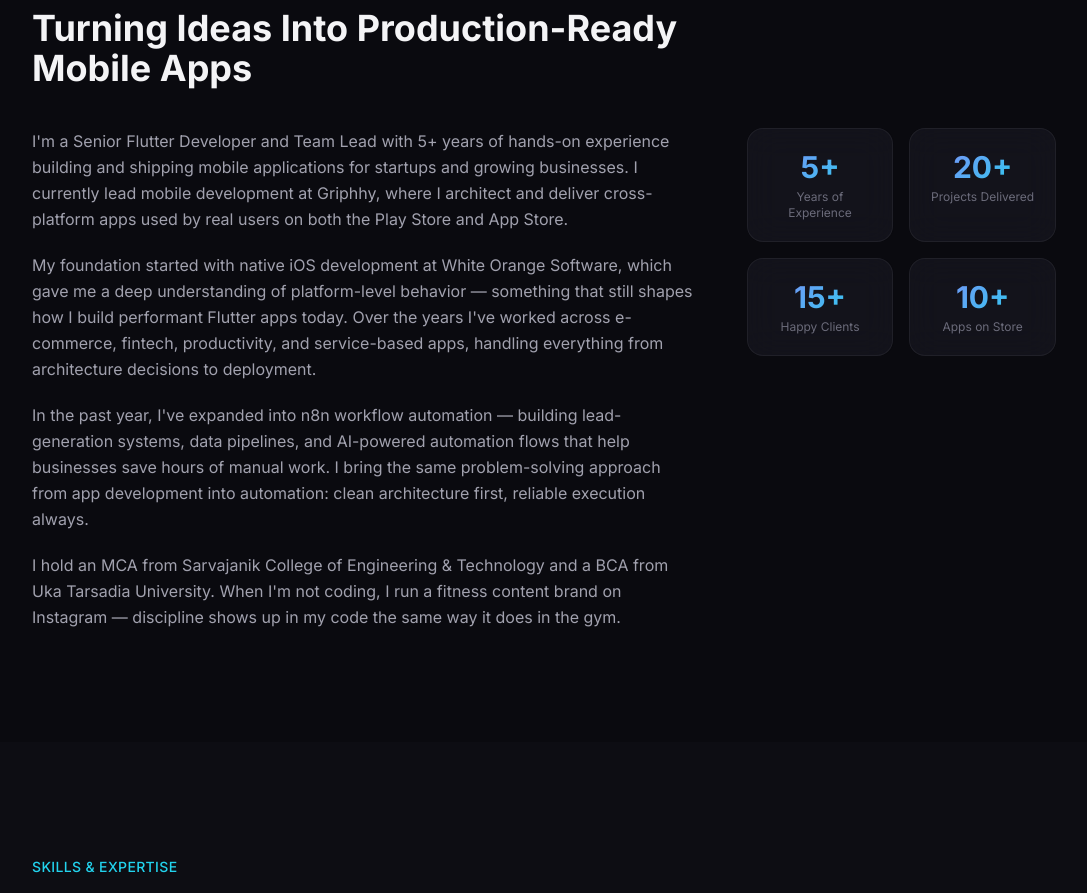
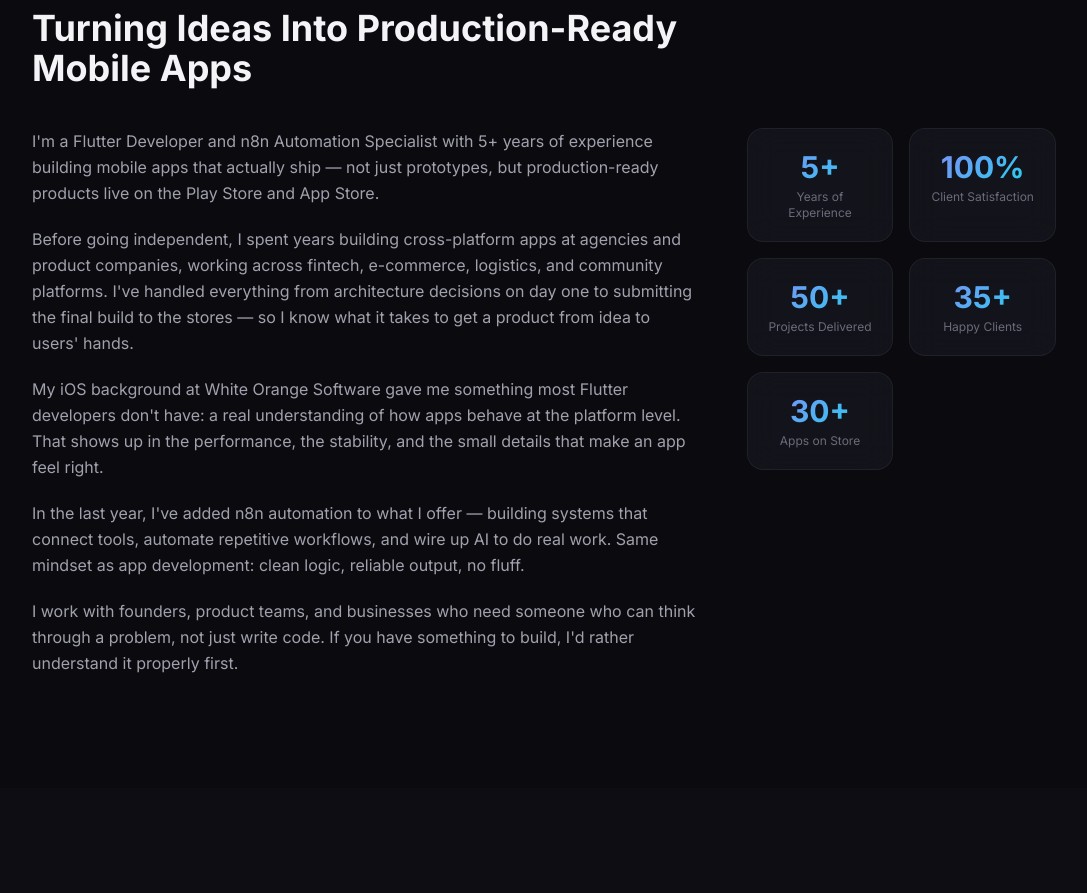
Before and after one commit to RaahilShaikh/rahil-portfolio, a React (Vite) app: page / in a window 1280 px wide. Shown: the part 940-1833 px from the top of the page, without its empty margins (96-1183 px from the left). Built offline with nearby package versions, Linux system fonts and the light colour scheme.

Commit message:
Updated site info

```diff
--- a/src/data/siteInfo.js
+++ b/src/data/siteInfo.js
@@ -6,8 +6,8 @@
 export const siteInfo = {
   name: "Rahil Shaikh",
   shortName: "Rahil",
-  role: "Senior Flutter Developer & n8n Automation Specialist",
-  tagline: "Building Fast, Scalable Mobile Apps & Smart Automations",
+  role: "Flutter Developer & n8n Automation Specialist",
+  tagline: "Building production mobile apps & smart automations for businesses that ship.",
   location: "Surat, Gujarat, India",
   email: "rahils416@gmail.com",
   resumeUrl: "/Rahil_Shaikh_CV.pdf",
@@ -32,18 +32,20 @@ export const siteInfo = {
   about: {
     headline: "Turning Ideas Into Production-Ready Mobile Apps",
     paragraphs: [
-      "I'm a Senior Flutter Developer and Team Lead with 5+ years of hands-on experience building and shipping mobile applications for startups and growing businesses. I currently lead mobile development at Griphhy, where I architect and deliver cross-platform apps used by real users on both the Play Store and App Store.",
-      "My foundation started with native iOS development at White Orange Software, which gave me a deep understanding of platform-level behavior — something that still shapes how I build performant Flutter apps today. Over the years I've worked across e-commerce, fintech, productivity, and service-based apps, handling everything from architecture decisions to deployment.",
-      "In the past year, I've expanded into n8n workflow automation — building lead-generation systems, data pipelines, and AI-powered automation flows that help businesses save hours of manual work. I bring the same problem-solving approach from app development into automation: clean architecture first, reliable execution always.",
-      "I hold an MCA from Sarvajanik College of Engineering & Technology and a BCA from Uka Tarsadia University. When I'm not coding, I run a fitness content brand on Instagram — discipline shows up in my code the same way it does in the gym.",
+      "I'm a Flutter Developer and n8n Automation Specialist with 5+ years of experience building mobile apps that actually ship — not just prototypes, but production-ready products live on the Play Store and App Store.",
+      "Before going independent, I spent years building cross-platform apps at agencies and product companies, working across fintech, e-commerce, logistics, and community platforms. I've handled everything from architecture decisions on day one to submitting the final build to the stores — so I know what it takes to get a product from idea to users' hands.",
+      "My iOS background at White Orange Software gave me something most Flutter developers don't have: a real understanding of how apps behave at the platform level. That shows up in the performance, the stability, and the small details that make an app feel right.",
+      "In the last year, I've added n8n automation to what I offer — building systems that connect tools, automate repetitive workflows, and wire up AI to do real work. Same mindset as app development: clean logic, reliable output, no fluff.",
+      "I work with founders, product teams, and businesses who need someone who can think through a problem, not just write code. If you have something to build, I'd rather understand it properly first.",
     ],
   },
 
   stats: [
     { label: "Years of Experience", value: "5+" },
-    { label: "Projects Delivered", value: "20+" },
-    { label: "Happy Clients", value: "15+" },
-    { label: "Apps on Store", value: "10+" },
+    { label: "Client Satisfaction", value: "100%" },
+    { label: "Projects Delivered", value: "50+" },
+    { label: "Happy Clients", value: "35+" },
+    { label: "Apps on Store", value: "30+" },
   ],
 
   social: {
```
